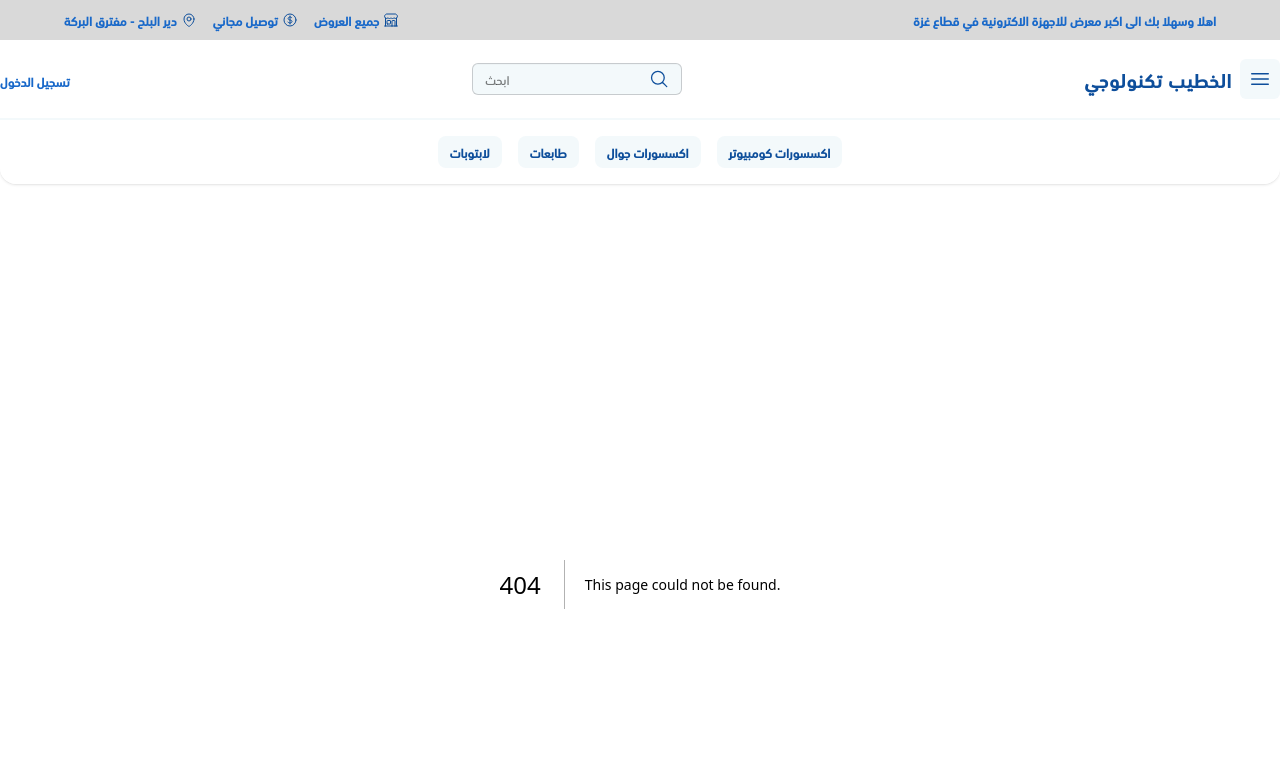
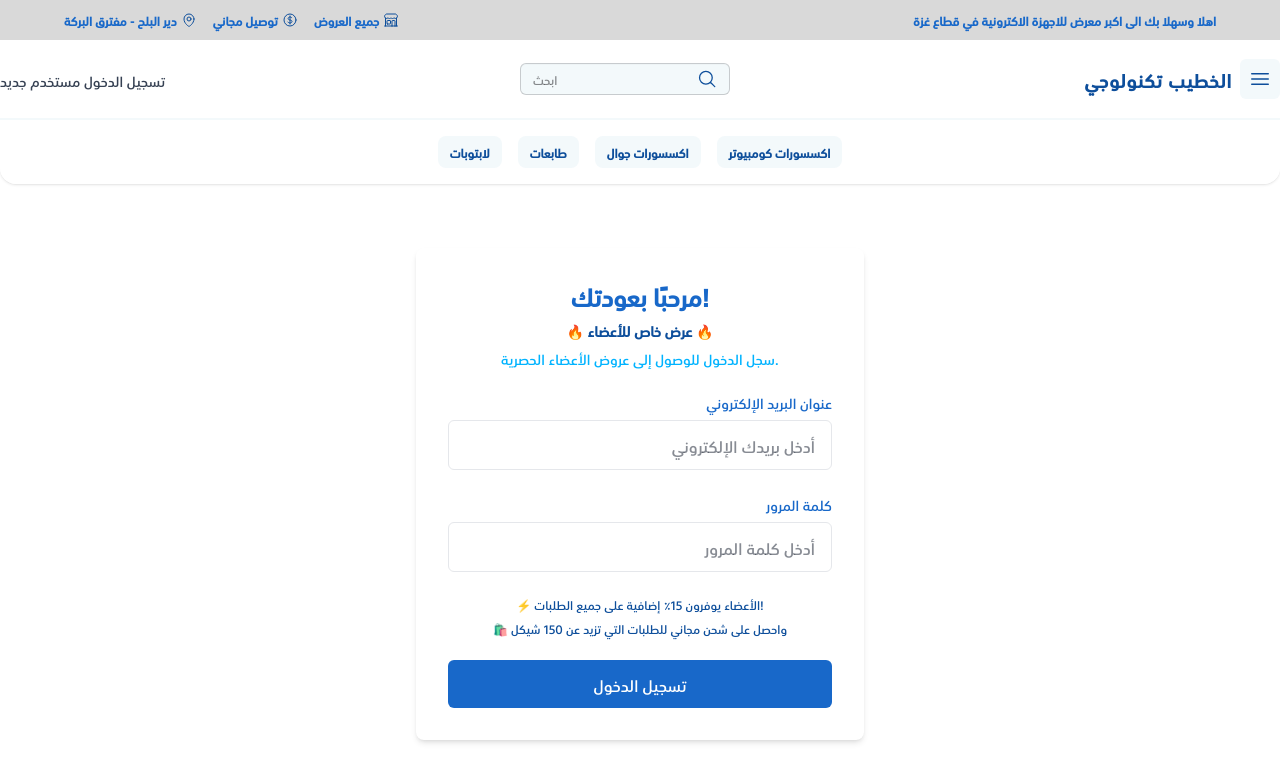
Before and after one commit to DivChico/el-khateb-tech-store, a Next.js app: page /auth/sign-in in a window 1280 px wide. Before the commit this address had no page. Shown: the top 782 px of the page. Built offline with nearby package versions, Linux system fonts and the light colour scheme; no server answers.

Commit message:
sign in page

```diff
--- /dev/null
+++ b/src/app/auth/sign-in/page.jsx
@@ -0,0 +1,43 @@
+import { getCurrentSession, loginUser } from "@/actions/auth";
+import SignIn from "@/components/auth/SignIn";
+import { redirect } from "next/navigation";
+import zod from "zod";
+
+export const metadata = {
+  title: "الخطيب تكنولجي- تسجيل الدخول",
+  description: "الخطيب تكنولجي - تسجيل الدخول",
+};
+const SignInSchema = zod.object({
+  email: zod.string().email(),
+  password: zod.string().min(5),
+});
+
+const SignInPage = async () => {
+  const { user } = await getCurrentSession();
+
+  if (user) {
+    return redirect("/");
+  }
+
+  const action = async (prevState, formData) => {
+    "use server";
+    const parsed = SignInSchema.safeParse(Object.fromEntries(formData));
+    if (!parsed.success) {
+      return {
+        message: "Invalid form data",
+      };
+    }
+
+    const { email, password } = parsed.data;
+    const { user, error } = await loginUser(email, password);
+    if (error) {
+      return { message: error };
+    } else if (user) {
+      return redirect("/");
+    }
+  };
+
+  return <SignIn action={action} />;
+};
+
+export default SignInPage;
--- a/src/app/auth/sign-up/page.jsx
+++ b/src/app/auth/sign-up/page.jsx
@@ -5,6 +5,10 @@
 import React from "react";
 import zod from "zod";
 
+export const metadata = {
+  title: "الخطيب تكنولجي- تسجيل حساب جديد",
+  description: "الخطيب تكنولجي - تسجيل حساب جديد",
+};
 // validation schema
 const SignUpSchema = zod.object({
   email: zod.string().email(),
--- a/src/app/layout.js
+++ b/src/app/layout.js
@@ -1,18 +1,22 @@
 import Header from "@/components/Header";
 import "./globals.css";
 import localFont from "next/font/local";
+import { getCurrentSession } from "@/actions/auth";
+
 export const metadata = {
   title: "الخطيب تكنولجي - المتجر الالكتروني",
   description: "الخطيب تكنولجي - المتجر الالكتروني",
 };
 
 const myFont = localFont({ src: "../../public/fonts/SST-Arabic-Medium.ttf" });
-export default function RootLayout({ children }) {
+
+export default async function RootLayout({ children }) {
+  const { user } = await getCurrentSession();
+
   return (
-    <html lang="en" className="bg-white">
-      <body className={` antialiased ${myFont.className}`}>
-        <Header />
-
+    <html lang="ar" className="bg-white">
+      <body className={`antialiased ${myFont.className}`}>
+        <Header user={user} />
         {children}
       </body>
     </html>
--- a/src/app/page.js
+++ b/src/app/page.jsx
@@ -4,7 +4,6 @@
 import OfferCard from "@/components/OfferCard";
 import ProductCard from "@/components/ProductCard";
 import ProductsGridDisplay from "@/components/ProductsGridDisplay";
-import Image from "next/image";
 
 export default function Home() {
   return (
--- a/src/components/Header.jsx
+++ b/src/components/Header.jsx
@@ -1,8 +1,11 @@
 "use client";
+import { logoutUser } from "@/actions/auth";
 import Link from "next/link";
 import React, { useEffect, useState } from "react";
 
-const Header = () => {
+const Header = ({ user }) => {
+  console.log(user);
+
   const [isOpen, setIsOpen] = useState(true);
   const [prevScrollY, setPrevScrollY] = useState(0);
 
@@ -156,13 +159,39 @@
           <div>
             {/* sign in and sign up links */}
             <div>
-              <Link
-                href="#"
-                to="/signin"
-                className="text-xs font-semibold text-fontPrimary"
-              >
-                تسجيل الدخول{" "}
-              </Link>
+              {user ? (
+                <div className="flex items-center gap-2 sm:gap-4">
+                  <span className="text-sm text-gray-700 hidden md:block ">
+                    {user.email.split("@")[0]}{" "}
+                  </span>
+                  <Link
+                    href="#"
+                    className="text-xs sm:text-sm font-medium text-gray-700 hover:text-gray-900"
+                    onClick={async (e) => {
+                      e.preventDefault();
+                      await logoutUser();
+                      router.refresh();
+                    }}
+                  >
+                    تسجيل الخروج{" "}
+                  </Link>
+                </div>
+              ) : (
+                <React.Fragment>
+                  <Link
+                    href="/auth/sign-in"
+                    className="text-xs sm:text-sm font-medium text-gray-700 hover:text-gray-900"
+                  >
+                    تسجيل الدخول{" "}
+                  </Link>
+                  <Link
+                    href="/auth/sign-up"
+                    className="text-xs sm:text-sm font-medium text-gray-700 hover:text-gray-900"
+                  >
+                    مستخدم جديد{" "}
+                  </Link>
+                </React.Fragment>
+              )}
             </div>
           </div>
         </div>
--- a/src/components/ProductsGridDisplay.jsx
+++ b/src/components/ProductsGridDisplay.jsx
@@ -1,28 +1,27 @@
-import React from 'react'
-import ProductCard from './ProductCard'
+import React from "react";
 
-const ProductsGridDisplay = ({sectionTitle , children, maxColums
-}) => {
+const ProductsGridDisplay = ({ sectionTitle, children, maxColums }) => {
   return (
-    <section className='max-w-7xl mx-auto my-10'>
-        <div className='flex items-center h-16  flex-row-reverse justify-between border-b border-bgSecondary '>
-            <div className=' border-fontTertiary border-b-2 h-full py-4 '>
-                <h2 className=' font-bold text-fontSecondary'>
-                   {sectionTitle}
-                </h2>
-            </div>
-            <button className='flex items-center gap-2 text-fontSecondary py-4'>
-            <a href="" className=" bg-bgSecondary text-fontSecondary btn-circle">❮</a>
+    <section className="max-w-7xl mx-auto my-10">
+      <div className="flex items-center h-16  flex-row-reverse justify-between border-b border-bgSecondary ">
+        <div className=" border-fontTertiary border-b-2 h-full py-4 ">
+          <h2 className=" font-bold text-fontSecondary">{sectionTitle}</h2>
+        </div>
+        <button className="flex items-center gap-2 text-fontSecondary py-4">
+          <a href="" className=" bg-bgSecondary text-fontSecondary btn-circle">
+            ❮
+          </a>
+          المزيد
+        </button>
+      </div>
+      <div
+        className={`py-8 h-80 grid grid-cols-1 md:grid-cols-3 ${maxColums ? "" + maxColums : "lg:grid-cols-5"} gap-4 justify-items-center`}
+      >
+        {" "}
+        {children}
+      </div>
+    </section>
+  );
+};
 
-                المزيد
-
-            </button>
-        </div>
-        <div className={`py-8 h-80 grid grid-cols-1 md:grid-cols-3 ${maxColums ? "" + maxColums : "lg:grid-cols-5"} gap-4 justify-items-center`}>    {children}
-        </div>
-
-    </section>
-  )
-}
-
-export default ProductsGridDisplay
+export default ProductsGridDisplay;
--- /dev/null
+++ b/src/components/auth/SignIn.jsx
@@ -0,0 +1,125 @@
+"use client";
+
+import React, { useActionState } from "react";
+import Form from "next/form";
+import { Loader2 } from "lucide-react";
+
+const initialState = {
+  message: "",
+};
+
+const SignIn = ({ action }) => {
+  const [state, formAction, isPending] = useActionState(action, initialState);
+
+  return (
+    <Form
+      action={formAction}
+      className="max-w-md mx-auto my-16 p-8 bg-white rounded-lg shadow-md"
+    >
+      <h1
+        className="text-2xl font-bold text-center mb-2"
+        style={{ color: "var(--color-fontPrimary)" }}
+      >
+        مرحبًا بعودتك!
+      </h1>
+      <p
+        className="text-center text-sm font-semibold mb-2"
+        style={{ color: "var(--color-fontSecondary)" }}
+      >
+        🔥 عرض خاص للأعضاء 🔥
+      </p>
+      <p
+        className="text-center text-sm mb-6"
+        style={{ color: "var(--color-fontTertiary)" }}
+      >
+        سجل الدخول للوصول إلى عروض الأعضاء الحصرية.
+      </p>
+
+      <div className="space-y-6">
+        {/* Email */}
+        <div className="space-y-2 text-right">
+          <label
+            htmlFor="email"
+            className="block text-sm font-medium"
+            style={{ color: "var(--color-fontPrimary)" }}
+          >
+            عنوان البريد الإلكتروني
+          </label>
+          <input
+            type="email"
+            id="email"
+            name="email"
+            autoComplete="email"
+            required
+            className="w-full text-gray-900 text-right px-4 py-3 border border-gray-200 rounded-md focus:ring-2 focus:ring-black focus:border-transparent transition-colors"
+            placeholder="أدخل بريدك الإلكتروني"
+          />
+        </div>
+
+        {/* Password */}
+        <div className=" space-y-2 text-right">
+          <label
+            htmlFor="password"
+            className="block text-sm font-medium"
+            style={{ color: "var(--color-fontPrimary)" }}
+          >
+            كلمة المرور
+          </label>
+          <input
+            type="password"
+            id="password"
+            name="password"
+            autoComplete="new-password"
+            required
+            className="w-full text-right text-gray-900 px-4 py-3 border border-gray-200 rounded-md focus:ring-2 focus:ring-black focus:border-transparent transition-colors"
+            placeholder="أدخل كلمة المرور"
+          />
+        </div>
+
+        {/* Copywriting */}
+        <div className="text-center">
+          <p
+            className="text-xs mb-2"
+            style={{ color: "var(--color-fontSecondary)" }}
+          >
+            ⚡️ الأعضاء يوفرون 15٪ إضافية على جميع الطلبات!
+          </p>
+          <p
+            className="text-xs mb-4"
+            style={{ color: "var(--color-fontSecondary)" }}
+          >
+            🛍️ واحصل على شحن مجاني للطلبات التي تزيد عن 150 شيكل
+          </p>
+        </div>
+
+        {/* Submit Button */}
+        <button
+          type="submit"
+          disabled={isPending}
+          className={`w-full py-3 rounded-md transition-colors font-medium flex items-center justify-center gap-2 ${isPending ? "cursor-not-allowed" : ""}`}
+          style={{
+            backgroundColor: "var(--color-fontPrimary)",
+            color: "white",
+          }}
+        >
+          {isPending ? (
+            <React.Fragment>
+              <Loader2 className="h-4 w-4 animate-spin" />
+              جاري تسجيل الدخول...
+            </React.Fragment>
+          ) : (
+            "تسجيل الدخول"
+          )}
+        </button>
+
+        {state?.message && state.message.length > 0 && (
+          <p className="text-center text-sm" style={{ color: "red" }}>
+            {state.message}
+          </p>
+        )}
+      </div>
+    </Form>
+  );
+};
+
+export default SignIn;
```
